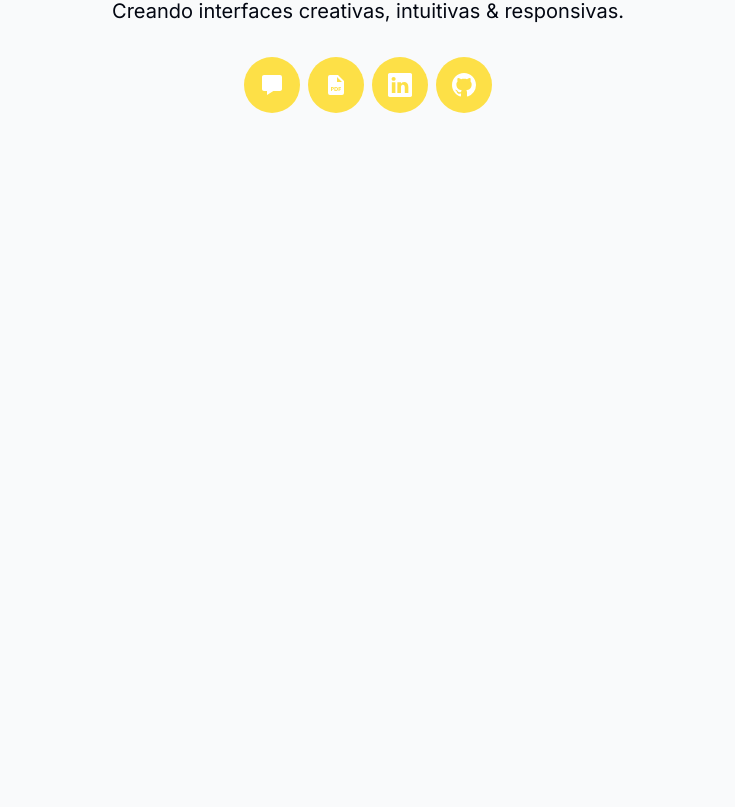
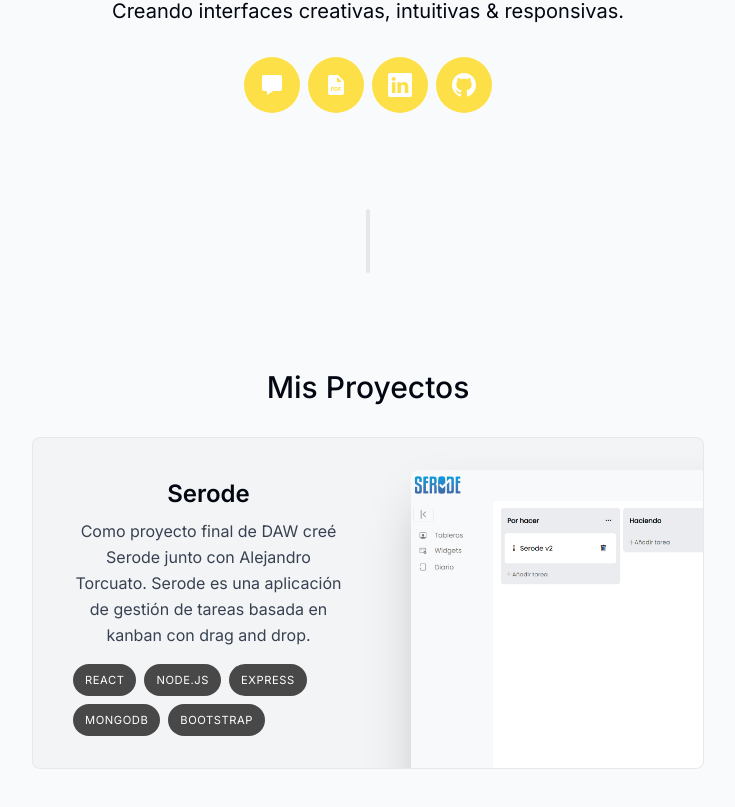
Before and after one commit to alexamoros/portfolio, a Next.js app: page / in a window 1280 px wide. Shown: the part 579-1386 px from the top of the page, without its empty margins (272-1007 px from the left). Built offline with nearby package versions, Linux system fonts and the light colour scheme.

Commit message:
created projects section

```diff
--- /dev/null
+++ b/src/app/components/projects.tsx
@@ -0,0 +1,85 @@
+"use client";
+import React, { useRef } from "react";
+import SectionHeading from "./section-heading";
+import { projectsData } from "@/lib/data";
+import Image from "next/image";
+import { motion, useScroll, useTransform } from "framer-motion";
+
+export default function Projects() {
+  return (
+    <motion.section
+      className="mb-28 mx-w-[45rem] text-center leading-8 sm:mb-40"
+      initial={{ opacity: 0, y: 100 }}
+      animate={{ opacity: 1, y: 0 }}
+      transition={{ delay: 0.175 }}
+    >
+      <SectionHeading>Mis proyectos</SectionHeading>
+      <div>
+        {projectsData.map((project, index) => (
+          <React.Fragment key={index}>
+            <Project {...project} />
+          </React.Fragment>
+        ))}
+      </div>
+    </motion.section>
+  );
+}
+
+type ProjectProps = (typeof projectsData)[number];
+
+function Project({ title, description, tags, imageUrl }: ProjectProps) {
+  const ref = useRef<HTMLDivElement>(null);
+  const { scrollYProgress } = useScroll({
+    target: ref,
+    offset: ["0 1", "1.33 1"],
+  });
+  const scaleProgess = useTransform(scrollYProgress, [0, 1], [0.8, 1]);
+  const opacityProgess = useTransform(scrollYProgress, [0, 1], [0.6, 1]);
+
+  return (
+    <motion.div
+      id="proyectos"
+      ref={ref}
+      style={{
+        scale: scaleProgess,
+        opacity: opacityProgess,
+      }}
+      className="group mb-3 sm:mb-8 last:mb-0 scroll-mt-48"
+    >
+      <section className="bg-gray-100 max-w-[42rem] border border-black/5 rounded-lg overflow-hidden sm:pr-8 relative hover:bg-gray-200 transition sm:group-even:pl-8">
+        <div className="pt-4 pb-8 px-5 sm:pl-10 sm:pr-2 sm:pt-10 sm:max-w-[50%] flex flex-col h-full sm:group-even:ml-[18rem]">
+          <h3 className="text-2xl font-semibold">{title}</h3>
+          <p className="mt-2 leading-relaxed text-gray-700">{description}</p>
+          <ul className="flex flex-wrap mt-4 gap-2">
+            {tags.map((tag, index) => (
+              <li
+                className="bg-black/[0.7] px-3 text-[0.7rem] uppercase tracking-wider text-white rounded-full dark:text-white/70"
+                key={index}
+              >
+                {tag}
+              </li>
+            ))}
+          </ul>
+        </div>
+
+        <Image
+          src={imageUrl}
+          alt="Project I worked on"
+          quality={95}
+          className="absolute hidden sm:block top-8 -right-40 w-[28.25rem] rounded-t-lg shadow-2xl
+          transition
+          group-hover:scale-[1.04]
+          group-hover:-translate-x-3
+          group-hover:translate-y-3
+          group-hover:-rotate-2
+
+          group-even:group-hover:translate-x-3
+          group-even:group-hover:translate-y-3
+          group-even:group-hover:rotate-2
+
+          group-even:right-[initial] group-even:-left-40"
+        />
+      </section>
+    </motion.div>
+  );
+}
--- /dev/null
+++ b/src/app/components/section-heading.tsx
@@ -0,0 +1,9 @@
+import React from "react";
+
+type SectionHeadingProps = {
+  children: React.ReactNode;
+};
+
+export default function SectionHeading({ children }: SectionHeadingProps) {
+  return <h2 className="text-3xl font-medium capitalize mb-8">{children}</h2>;
+}
--- a/src/app/lib/data.ts
+++ b/src/app/lib/data.ts
@@ -2,6 +2,7 @@ import React from "react";
 import { CgWorkAlt } from "react-icons/cg";
 import { FaReact } from "react-icons/fa";
 import { LuGraduationCap } from "react-icons/lu";
+import serodeImg from "../../../public/serode-screenshot.png";
 
 export const links = [
   {
@@ -58,9 +59,9 @@ export const projectsData = [
   {
     title: "Serode",
     description:
-      "Como proyecto final de DAW creé Serode junto con un comapañero. Serode es una aplicación de gestión de tareas basada en kanban.",
+      "Como proyecto final de DAW creé Serode junto con Alejandro Torcuato. Serode es una aplicación de gestión de tareas basada en kanban con drag and drop.",
     tags: ["React", "Node.js", "Express", "MongoDB", "Bootstrap"],
-    //imageUrl: serodeImg, TO-DO
+    imageUrl: serodeImg,
   },
 ] as const;
 
--- a/src/app/page.tsx
+++ b/src/app/page.tsx
@@ -1,9 +1,13 @@
 import Intro from "./components/intro";
+import Projects from "./components/projects";
+import SectionDivider from "./components/section-divider";
 
 export default function Home() {
   return (
-    <main className="">
+    <main className="flex flex-col items-center px-4">
       <Intro />
+      <SectionDivider />
+      <Projects />
     </main>
   );
 }
```
Also changed, not shown: public/serode-screenshot.png (added).
